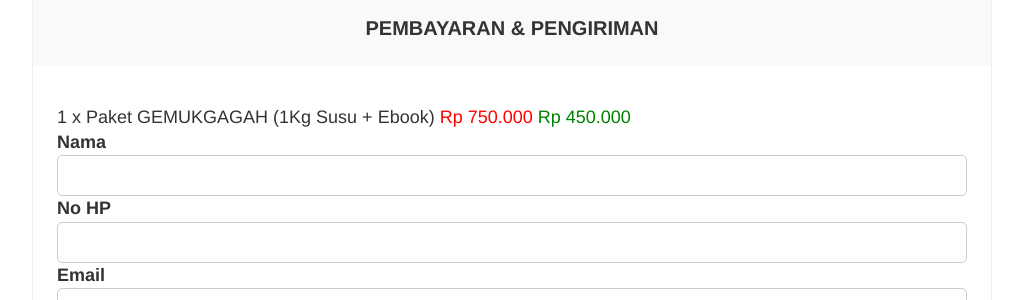
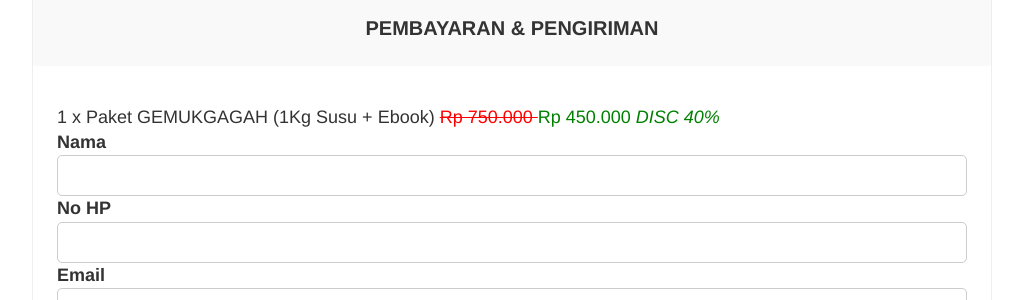
Before and after one commit to kemtol/gemukgagah, a Jekyll site: the page built from laman/order.html, in a window 1280 px wide. Shown: the part 233-533 px from the top of the page, without its empty margins (128-1151 px from the left). Built offline with Jekyll 4.4.1, drawn with Linux system fonts in a browser that asks for light colours; nearby versions of some CDN libraries; comment, search, counter and statistics services are not loaded.

Commit message:
Update order.html

```diff
--- a/laman/order.html
+++ b/laman/order.html
@@ -31,7 +31,7 @@ is_admin: true
     		border-radius: 5px;
     		border: 1px solid #ccc;
 	}
-	span.p2{color:red;text-decoration:line-trough}
+	span.p2{color:red;text-decoration:line-through}
 	span.p3{color:green}
 </style>
 
@@ -52,7 +52,7 @@ is_admin: true
 		</li>-->
 		<li>
 			<span class="p1">1 x Paket GEMUKGAGAH (1Kg Susu + Ebook)</span>
-			<span class="p2">Rp 750.000 </span> <span class="p3">Rp 450.000</span>
+			<span class="p2">Rp 750.000 </span> <span class="p3">Rp 450.000 <em>DISC 40%</em></span>
 		</li>
 
 		<li id="li_1">
```
